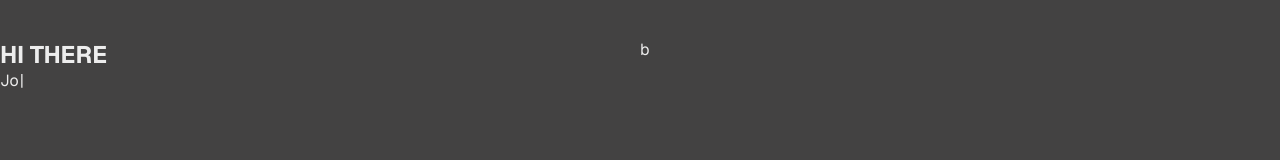
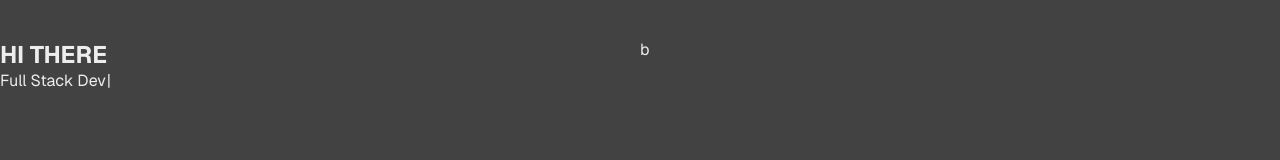
Before and after one commit to JoanGoAl/portfolio, a Next.js app: page / in a window 1280 px wide. Shown: the part 323-483 px from the top of the page. Built offline with nearby package versions, Linux system fonts and the light colour scheme.

Commit message:
Ja esta be pa hui

```diff
--- a/src/app/page.tsx
+++ b/src/app/page.tsx
@@ -7,7 +7,7 @@ export default function Home() {
       <div className={styles.saludos_container}>
         <div className={styles.saludos}>
           <h1>HI THERE</h1>
-          <TypeWriter strings={["Hola mundo!!!", "Joan González Albert"]} />
+          <TypeWriter strings={["Full Stack Developer", "Work as a team", "Learn new things"]} />
         </div>
         <div>b</div>
       </div>
--- a/src/components/navbar/NavBar.tsx
+++ b/src/components/navbar/NavBar.tsx
@@ -47,7 +47,6 @@ export default function NavBar() {
         return () => window.removeEventListener("scroll", scrollHandler)
     }, [])
 
-
     return (
         <nav className={`${style.nav} ${navColour ? style.nav_scrolled : ""}`}>
             <div></div>
@@ -63,7 +62,7 @@ export default function NavBar() {
                                 <RxCross2 onClick={() => updateExpanded(false)} />
                             </Icon>
                             {pages.map((page: PagesType, index: number) => {
-                                return <Link href={page.href} key={"link-" + index}>{page.name}</Link>
+                                return <Link href={page.href} onClick={() => updateExpanded(false)} key={"link-" + index}>{page.name}</Link>
                             })}
                         </div>
                     </div>
--- a/src/components/typewriter/Typewriter.tsx
+++ b/src/components/typewriter/Typewriter.tsx
@@ -8,6 +8,7 @@ export default function TypeWriter({ strings }: { strings: string[] }) {
             strings,
             autoStart: true,
             loop: true,
+            deleteSpeed: 50
         }}
     />
 }
```
